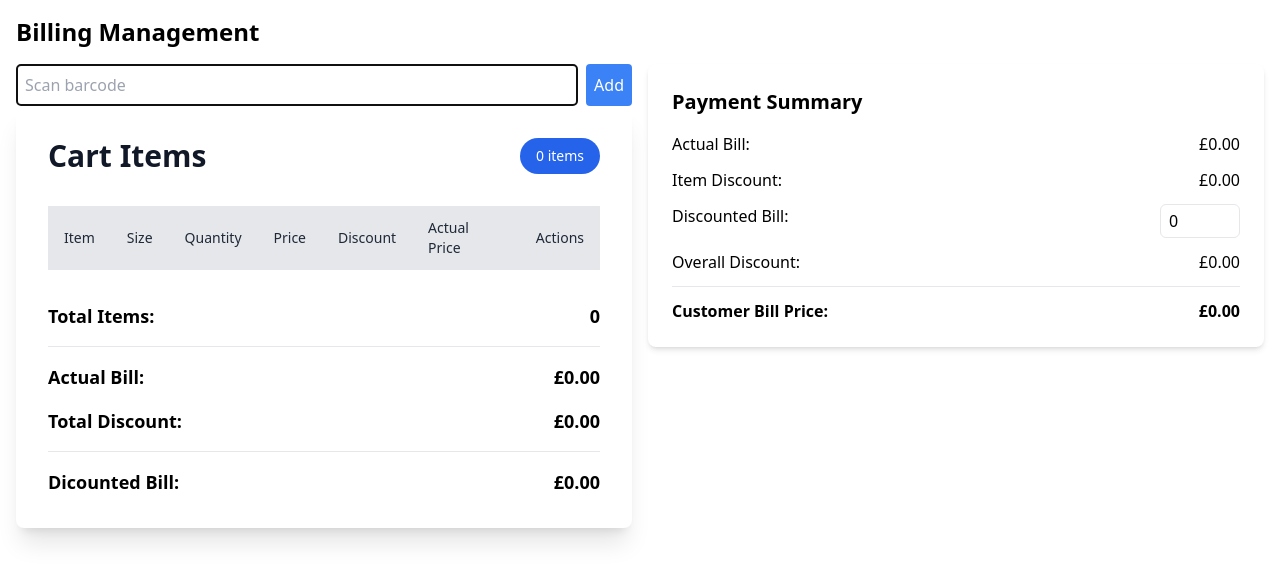
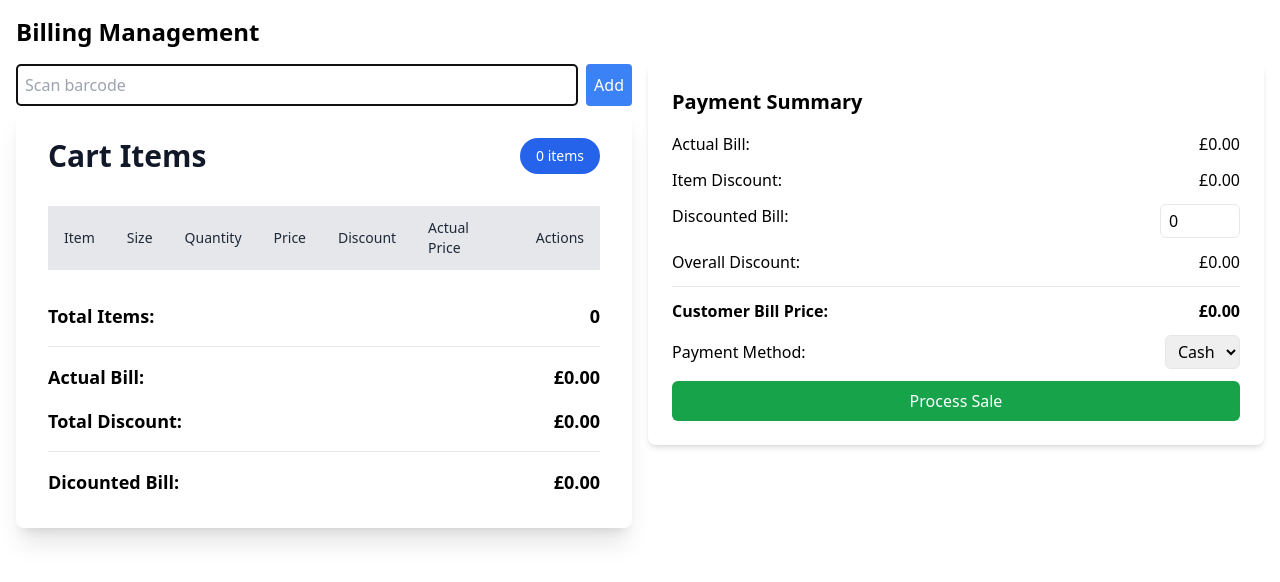
Before and after one commit to ayeshaaamir/retail-epos-frontend, a React (Vite) app in the folder style-mantra-pos/: page /billing in a window 1280 px wide. Shown: the top 582 px of the page. Built offline with nearby package versions, Linux system fonts and the light colour scheme; sample sign-in values are in the browser's storage.

Commit message:
payment type added..

```diff
--- a/style-mantra-pos/src/components/BillingManagement/PaymentSummary.jsx
+++ b/style-mantra-pos/src/components/BillingManagement/PaymentSummary.jsx
@@ -1,6 +1,9 @@
-import React from "react";
+import React, { useState } from "react";
 import { useDispatch, useSelector } from "react-redux";
-import { updateDiscountedBill } from "../../redux/actions/billingActions";
+import {
+  updateDiscountedBill,
+  processSale,
+} from "../../redux/actions/billingActions";
 
 const PaymentSummary = () => {
   const dispatch = useDispatch();
@@ -12,11 +15,46 @@ const PaymentSummary = () => {
     customerBillPrice,
   } = useSelector((state) => state.billing.paymentSummary);
 
+  // Access cart from the root state, not paymentSummary
+  const cart = useSelector((state) => state.billing.cart);
+
+  const [paymentMethod, setPaymentMethod] = useState("Cash"); // Default payment method
+
   const handleDiscountedBillChange = (e) => {
     const newDiscountedBill = parseFloat(e.target.value);
     if (!isNaN(newDiscountedBill)) {
       dispatch(updateDiscountedBill(newDiscountedBill));
     }
+  };
+
+  const handleProcessSale = () => {
+    if (!cart || cart.length === 0) {
+      alert("Cart is empty. Cannot process sale.");
+      return;
+    }
+
+    // Prepare the payload for the API
+    const saleData = {
+      cart: cart.map((item) => ({
+        barcode: item.barcode,
+        quantity: item.quantity || 1,
+        item_discount: item.item_discount,
+      })),
+      paymentType: paymentMethod,
+      discount: overallDiscount,
+      paidAmount: customerBillPrice,
+    };
+
+    // Dispatch the processSale action
+    dispatch(processSale(saleData))
+      .then((response) => {
+        alert("Sale processed successfully!");
+        console.log("Sale Response:", response);
+      })
+      .catch((error) => {
+        alert("Error processing sale. Please try again.");
+        console.error("Sale Error:", error);
+      });
   };
 
   return (
@@ -49,6 +87,27 @@ const PaymentSummary = () => {
           <span>Customer Bill Price:</span>
           <span>£{customerBillPrice.toFixed(2)}</span>
         </div>
+
+        {/* Payment Method Dropdown */}
+        <div className="flex justify-between items-center">
+          <span>Payment Method:</span>
+          <select
+            value={paymentMethod}
+            onChange={(e) => setPaymentMethod(e.target.value)}
+            className="px-2 py-1 border rounded-md focus:outline-none focus:ring-2 focus:ring-blue-500"
+          >
+            <option value="Cash">Cash</option>
+            <option value="Card">Card</option>
+          </select>
+        </div>
+
+        {/* Process Sale Button */}
+        <button
+          onClick={handleProcessSale}
+          className="w-full bg-green-600 hover:bg-green-700 text-white py-2 px-4 rounded-md focus:outline-none focus:ring-2 focus:ring-green-500"
+        >
+          Process Sale
+        </button>
       </div>
     </div>
   );
--- a/style-mantra-pos/src/redux/slices/billingSlice.js
+++ b/style-mantra-pos/src/redux/slices/billingSlice.js
@@ -15,7 +15,7 @@ import {
 } from "../actions/billingActions";
 
 const initialState = {
-  cart: [],
+  cart: [], // Ensure cart is defined here
   discount: 0,
   subtotal: 0,
   total: 0,
@@ -25,12 +25,11 @@ const initialState = {
   products: [],
   variants: [],
   paymentSummary: {
-    // 👈 Add paymentSummary to the initial state
     actualBill: 0,
     itemDiscount: 0,
     discountedBill: 0,
-    overallDiscount: 0, // New field
-    customerBillPrice: 0, // New field
+    overallDiscount: 0,
+    customerBillPrice: 0,
   },
 };
 
@@ -81,11 +80,19 @@ const billingReducer = (state = initialState, action) => {
     case PROCESS_SALE:
       return {
         ...state,
-        receipt: action.payload,
-        cart: [],
-        discount: 0,
-        subtotal: 0,
-        total: 0,
+        receipt: action.payload, // Store the sale receipt
+        cart: [], // Clear the cart
+        discount: 0, // Reset discount
+        subtotal: 0, // Reset subtotal
+        total: 0, // Reset total
+        paymentSummary: {
+          ...state.paymentSummary,
+          actualBill: 0,
+          itemDiscount: 0,
+          discountedBill: 0,
+          overallDiscount: 0,
+          customerBillPrice: 0,
+        },
       };
 
     case SET_PAYMENT_METHOD:
```
